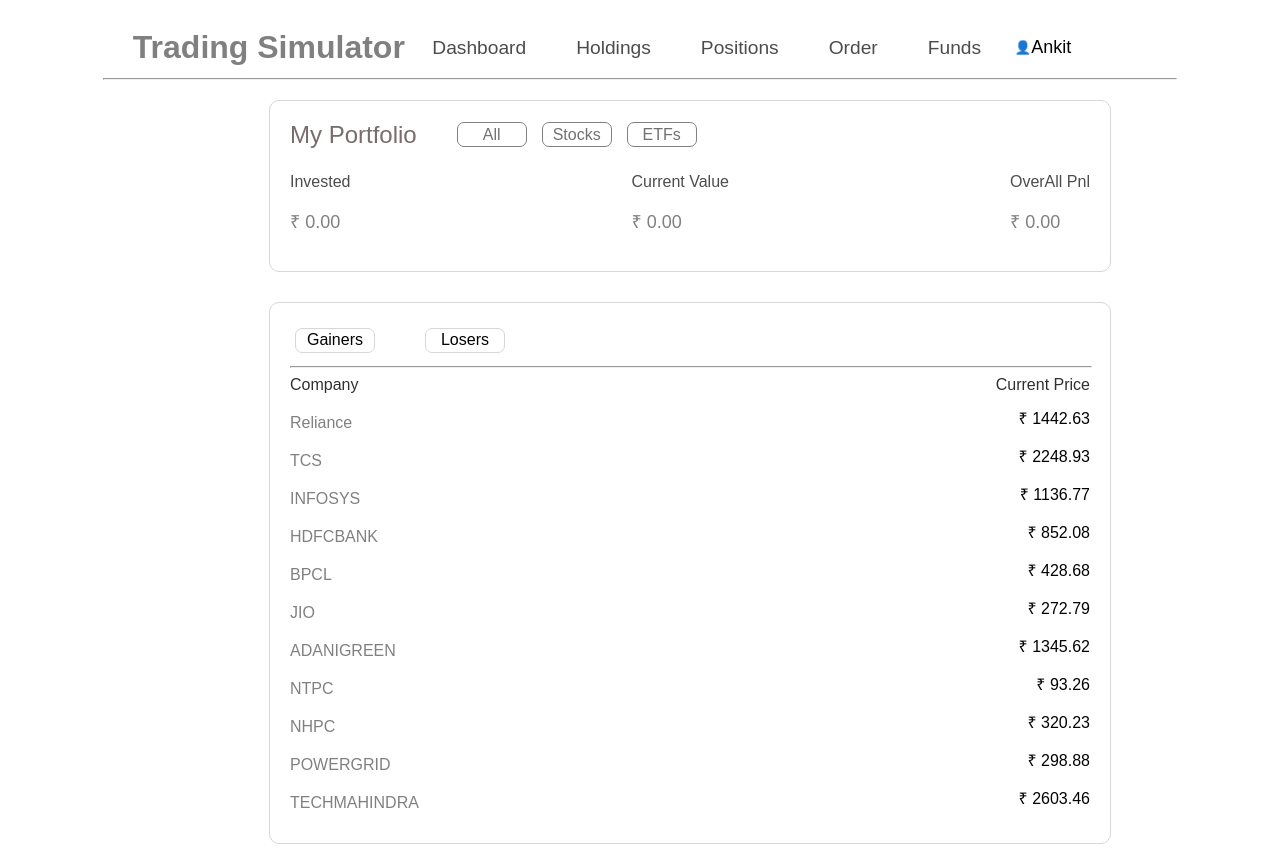
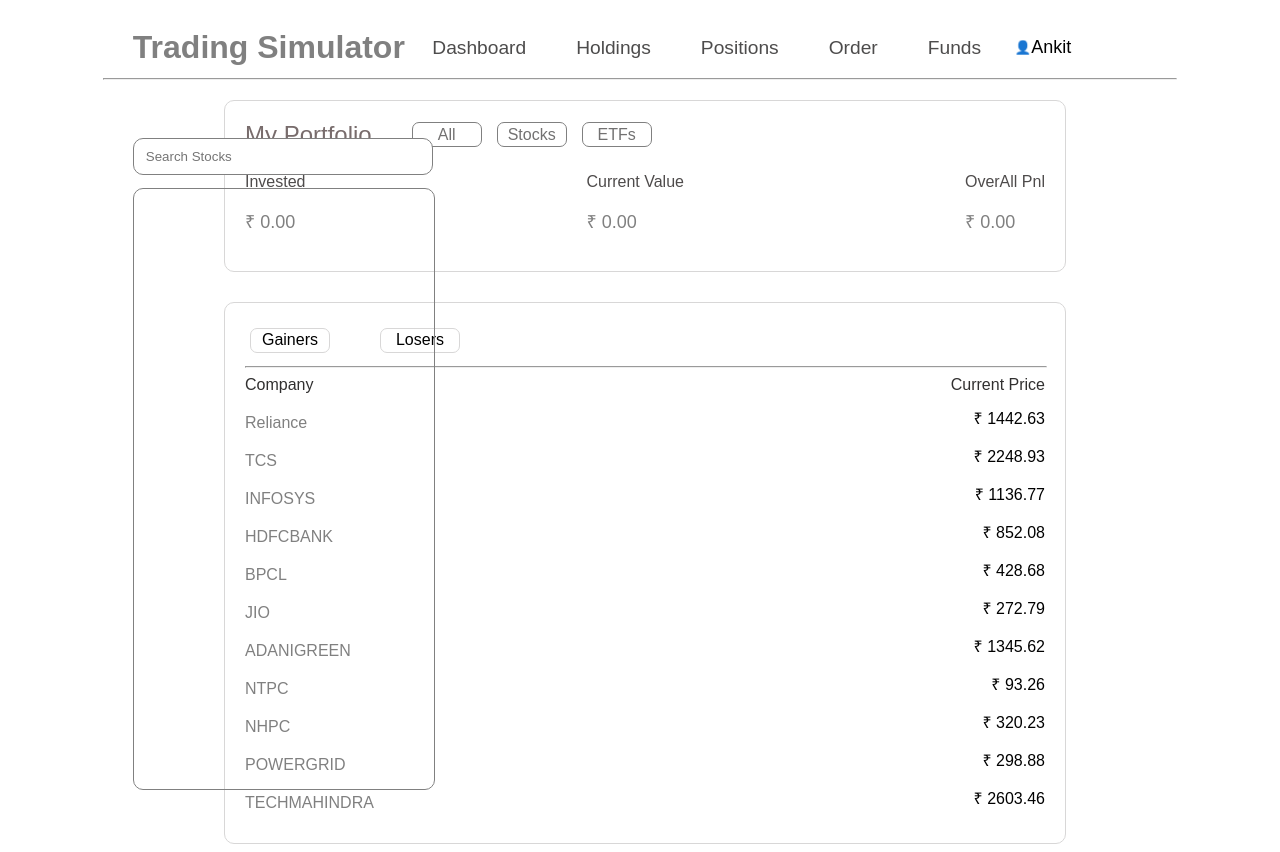
Before and after one commit to ankkkit2002/Trading-Simulator, a React (Vite) app: page / in a window 1280 px wide. Built offline with nearby package versions, Linux system fonts and the light colour scheme.

Commit message:
Add search bar and watchlist

```diff
--- a/src/Pages/Dashboard/Dashboard.jsx
+++ b/src/Pages/Dashboard/Dashboard.jsx
@@ -10,11 +10,11 @@
         {id:4, name: "HDFCBANK", price:860},
         {id:5, name: "BPCL", price:420},
         {id:6, name: "JIO", price:280},
-        {id:6, name: "ADANIGREEN", price:1350},
-        {id:6, name: "NTPC", price:87},
-        {id:6, name: "NHPC", price:320},
-        {id:6, name: "POWERGRID", price:289},
-        {id:6, name: "TECHMAHINDRA", price:2600},
+        {id:7, name: "ADANIGREEN", price:1350},
+        {id:8, name: "NTPC", price:87},
+        {id:9, name: "NHPC", price:320},
+        {id:10, name: "POWERGRID", price:289},
+        {id:11, name: "TECHMAHINDRA", price:2600},
     ])
      useEffect(()=>{
         const interval = setInterval(()=>{
--- a/src/Pages/Dashboard/Dashboard.module.css
+++ b/src/Pages/Dashboard/Dashboard.module.css
@@ -45,7 +45,7 @@
     align-items: center;
     flex-direction: column;
     margin-top: 20px;
-    margin-left: 100px;
+    margin-left: 10px;
     gap: 30px;
 
 
--- a/src/components/NavBar/NavBar.jsx
+++ b/src/components/NavBar/NavBar.jsx
@@ -1,29 +1,64 @@
 import { NavLink } from "react-router-dom";
 import styles from "./NavBar.module.css"
 import ProfileMenu from "./ProfileMenu";
-import { useState,useRef,useEffect } from "react";
+import { useState, useRef, useEffect } from "react";
 
 function Navigation() {
-    const [showMenu, setShowMenu]=useState(false);
+    const [showMenu, setShowMenu] = useState(false);
     const profileRef = useRef(null);
-    useEffect(()=>{
+    // use ref for clicking outside so the search box can go back
+    const searchRef = useRef(null);
+    useEffect(() => {
         function handleClick(event) {
             if (profileRef.current && !profileRef.current.contains(event.target)) {
                 setShowMenu(false)
             }
+            if (searchRef.current && !searchRef.current.contains(event.target)) {
+                setSuggestions([])
+            }
 
 
         }
-         document.addEventListener("click", handleClick);
-         return()=>{
+        document.addEventListener("click", handleClick);
+        return () => {
             document.removeEventListener("click", handleClick);
-         }
-    },[]);
+        }
+    }, []);
+
+
+    // for search box
+
+    const [search, setSearch] = useState("");
+    const [suggestions, setSuggestions] = useState([]);
+    const stocks = [
+        "RELIANCE",
+        "TCS",
+        "INFY",
+        "SBIN",
+        "HDFCBANK",
+        "ICICIBANK",
+        "ITC",
+        "WIPRO",
+    ];
+
+    function handleSearch(e) {
+        const value = e.target.value;
+        setSearch(value);
+        if(value.trim()=== ""){
+            setSuggestions(stocks.slice(0,5));
+            return;
+        }
+        const filtered = stocks.filter(stock =>
+            stock.toLowerCase().includes(value.toLowerCase())
+        );
+        setSuggestions(filtered.slice(0,5));
+    }
+
     return (
         <div>
 
             <header className={styles.navigation_bar}>
-               <h1 className={styles.heading}>Trading Simulator </h1>
+                <h1 className={styles.heading}>Trading Simulator </h1>
                 <div>
 
                     <nav className={styles.nav1} >
@@ -38,18 +73,42 @@
 
                 <div className={styles.profile} ref={profileRef}>
                     <button className={styles.but_profile} type="button"
-                    onClick={()=> setShowMenu(!showMenu)}>
+                        onClick={() => setShowMenu(!showMenu)}>
                         👤 <span className={styles.user_name}>Ankit</span>
                     </button>
-                     {showMenu && <div className={styles.overlay}
-                     onClick={()=> setShowMenu(false)}>
-                                 </div>}
-                      {showMenu && <ProfileMenu/>}
+                    {showMenu && <div className={styles.overlay}
+                        onClick={() => setShowMenu(false)}>
+                    </div>}
+                    {showMenu && <ProfileMenu />}
                 </div>
 
             </header>
 
             <hr className={styles.first_hr} />
+
+            <div className={styles.main_watchlist}>
+                <div ref={searchRef} className={styles.searchContainer}>
+                    <input type="text" placeholder="Search Stocks" value={search} onChange={handleSearch} onFocus={() => setSuggestions(stocks.slice(0,4))} className={styles.search} />
+
+                    {suggestions.length > 0 && (
+                        <div className={styles.dropdown}>
+                            {suggestions.map((stock) =>
+                                <div key={stock} className={styles.item} onClick={() => {
+                                    setSearch(stock);
+                                    setSuggestions([])
+                                }}
+                                >
+                                    {stock}
+
+                                </div>
+                            )}
+                        </div>
+                    )}
+                </div>
+                <div className={styles.watchlist}>
+
+                </div>
+            </div>
         </div>
     )
 }
--- a/src/components/NavBar/NavBar.module.css
+++ b/src/components/NavBar/NavBar.module.css
@@ -33,11 +33,13 @@
 .first_hr {
     margin-top: -10px;
 }
+
 .user_name {
     font-family: Arial, Helvetica, sans-serif;
     font-size: large;
 
 }
+
 .but_profile {
     display: flex;
 
@@ -67,3 +69,45 @@
     font-family: Arial, Helvetica, sans-serif;
     font-size: larger;
 }
+
+.watchlist {
+    display: flex;
+
+    position: fixed;
+    width: 300px;
+    height: 600px;
+    border: 1px solid grey;
+    margin-top: 50px;
+    border-radius: 10px;
+
+
+}
+
+.main_watchlist {
+    display: flex;
+    margin-left: 30px;
+    position: fixed;
+    overflow-y: auto;
+    margin-top: 50px;
+
+
+
+}
+.main_watchlist h3{
+    font-family: Arial, Helvetica, sans-serif;
+
+    font-weight: normal;
+    color: rgb(50, 50, 50);
+
+
+}
+.search{
+  width: 300px;
+  border: 1px solid grey;
+  padding: 10px 12px;
+  box-sizing: border-box;
+  outline: none;
+  border-radius: 10px;
+
+
+}
```
